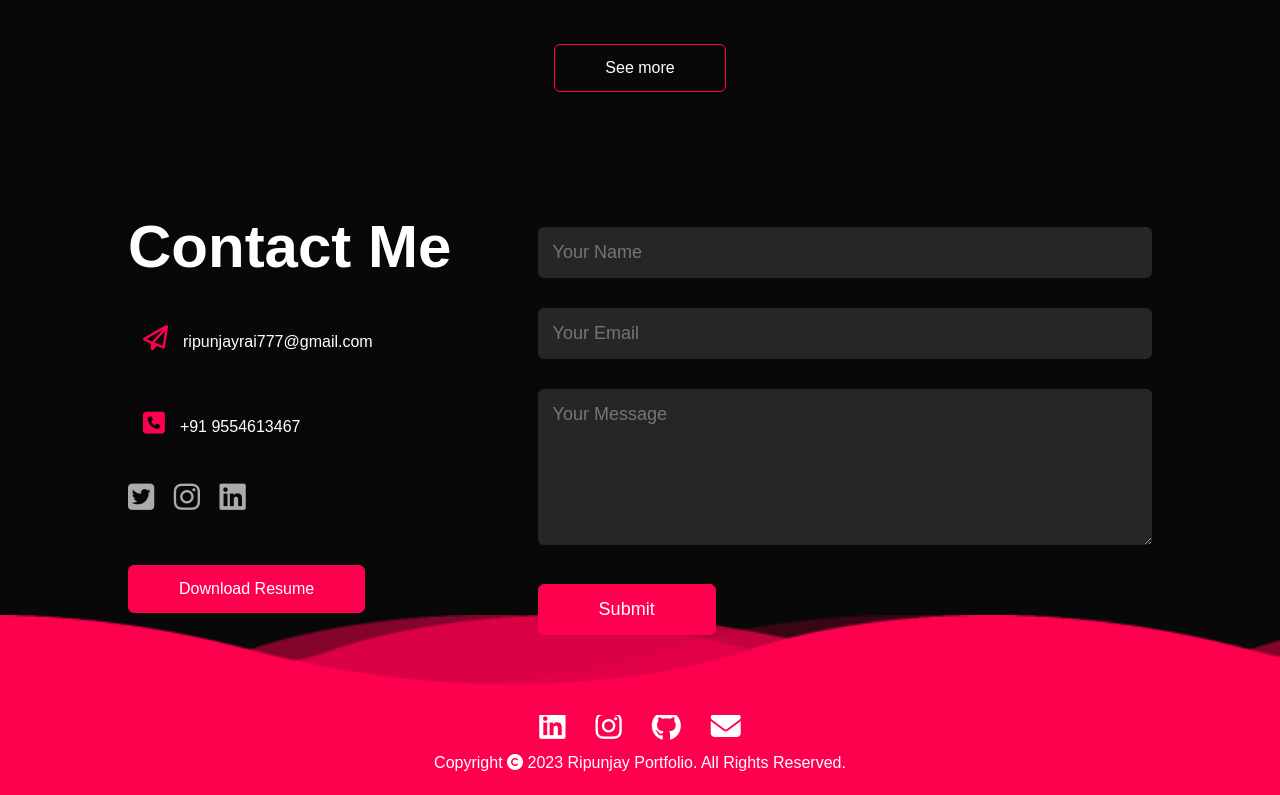
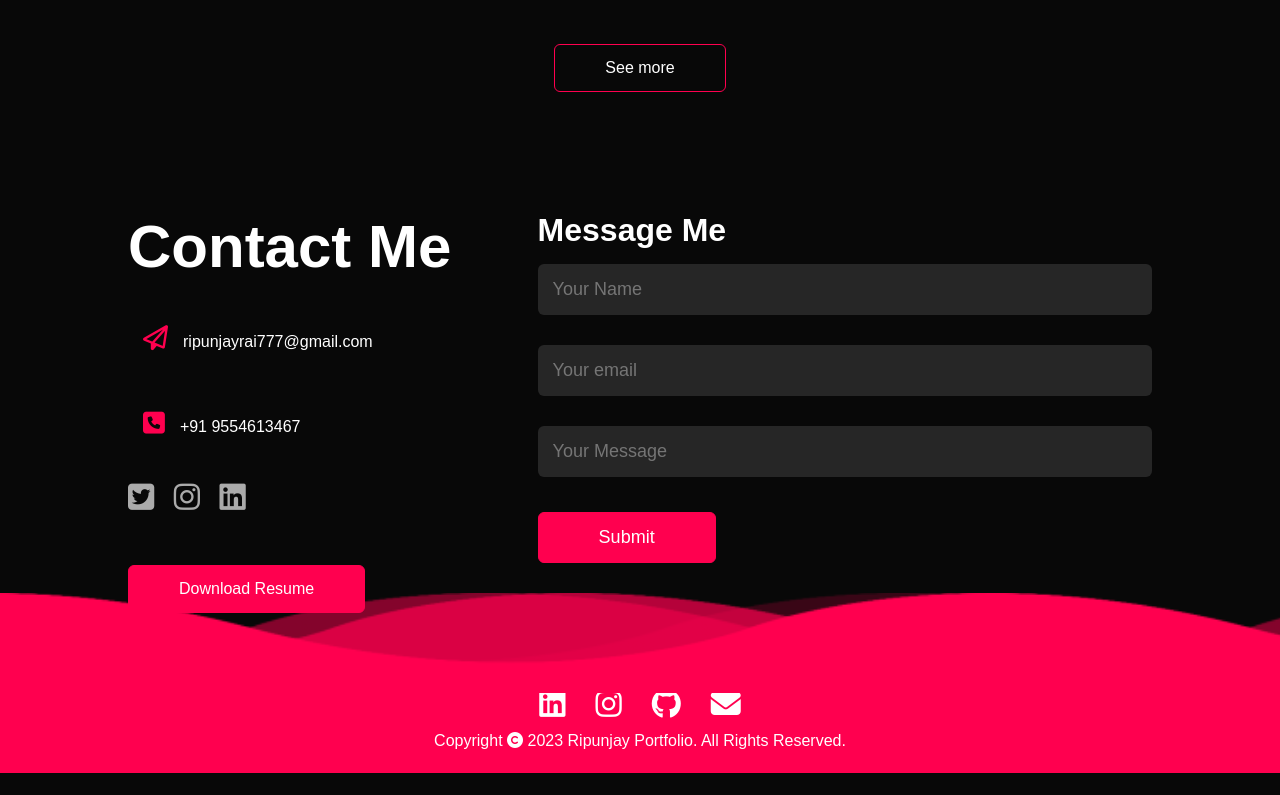
Before and after one commit to ripunjayrai777/portfolio-ripunjayrai, a plain HTML site: page index.html in a window 1280 px wide. Shown: the part 2691-3486 px from the top of the page. After the commit the page ends 3464 px from the top, so only its background shows below. Drawn offline with nearby package versions, Linux system fonts and the light colour scheme; a script that the page names is missing.

Commit message:
Update index.html

```diff
--- a/index.html
+++ b/index.html
@@ -152,11 +152,29 @@
                 <a href="images/ripunjaycv3.pdf" download class="btn btn2">Download Resume</a>
             </div>
             <div class="contact-right">
-                <form name="submit-to-google-sheet">
-                    <input type="text" name="Name" placeholder="Your Name" required>
-                    <input type="email" name="Email" placeholder="Your Email" required>
-                    <textarea name="Message" rows="6" placeholder="Your Message"></textarea>
-                    <button type="submit" class="btn btn2">Submit</button>
+                <form action="https://api.web3forms.com/submit" method="POST">
+                    <div class="form-content">
+
+                        <input type="hidden" name="apikey" value="a5aca191-5b59-465e-84cf-1ccc93144b68">
+
+                        <h1>Message Me</h1>
+
+                        <div class="name">
+                            <input type="text" name="name" placeholder="Your Name" required>
+                        </div>
+
+                        <div class="email">
+                            <input type="text" name="email" placeholder="Your email">
+                        </div>
+
+                        <div class="msg">
+                            <input type="text" name="message" placeholder="Your Message" >
+                        </div>
+
+                        <div class="submit">
+                            <button type="submit" class="btn btn2">Submit</button>
+                        </div>
+                    </div>
                 </form>
             </div>
         </div>
```
